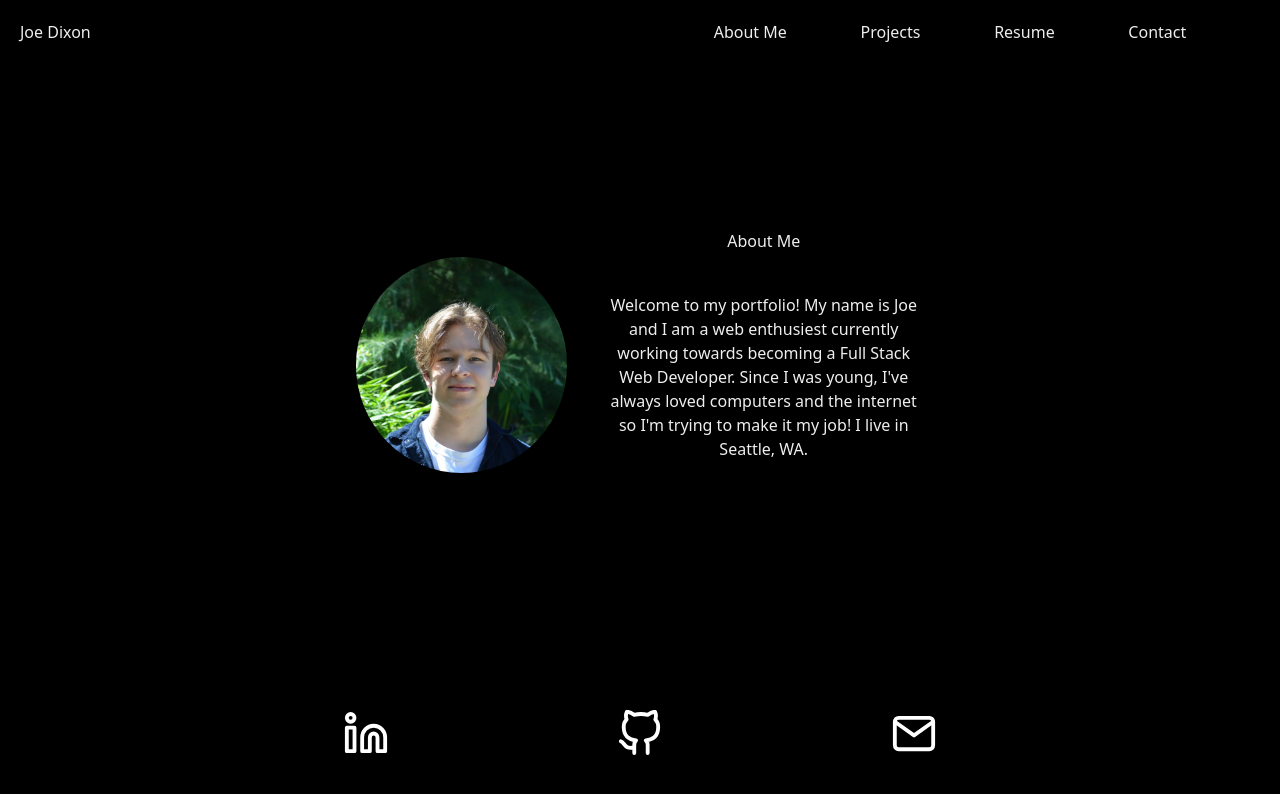
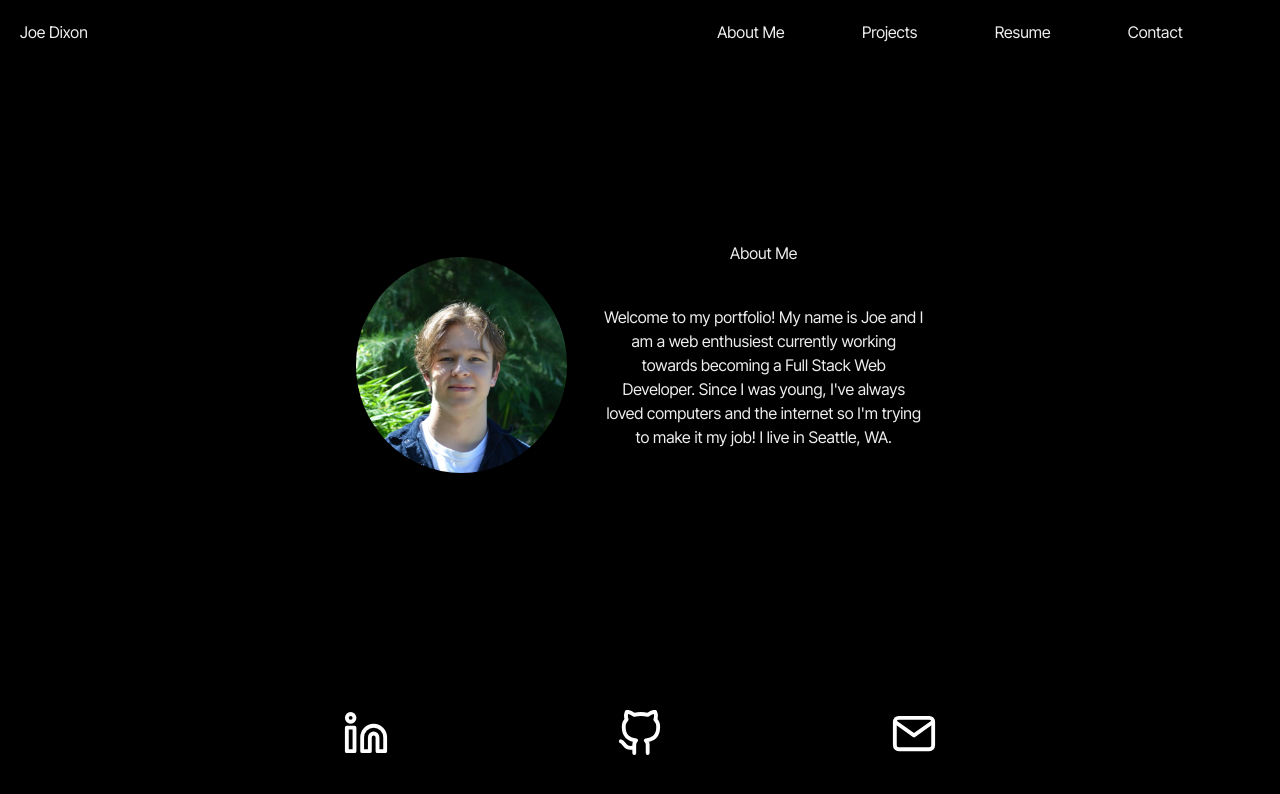
Before and after one commit to joerdixon/my-portfolio-2, a React (Create React App) app: page / in a window 1280 px wide. Shown: the top 794 px of the page. Built offline with nearby package versions, Linux system fonts and the light colour scheme.

Commit message:
font imported

```diff
--- a/public/index.html
+++ b/public/index.html
@@ -1,16 +1,17 @@
 <!DOCTYPE html>
 <html lang="en">
+
 <head>
   <meta charset="utf-8" />
   <link rel="icon" href="%PUBLIC_URL%/favicon.ico" />
   <meta name="viewport" content="width=device-width, initial-scale=1" />
   <meta name="theme-color" content="#000000" />
   <link rel="icon" type="image/x-icon" href="./favicon.ico">
-    <meta
-      name="description"
-      content="Web site created using create-react-app"
-    />
+  <meta name="description" content="Web site created using create-react-app" />
   <link rel="apple-touch-icon" href="%PUBLIC_URL%/logo192.png" />
+  <link rel="preconnect" href="https://fonts.googleapis.com">
+  <link rel="preconnect" href="https://fonts.gstatic.com" crossorigin>
+  <link href="https://fonts.googleapis.com/css2?family=Inter+Tight&display=swap" rel="stylesheet">
   <!--
       manifest.json provides metadata used when your web app is installed on a
       user's mobile device or desktop. See https://developers.google.com/web/fundamentals/web-app-manifest/
@@ -27,18 +28,10 @@
     -->
   <title>Joe Dixon</title>
 </head>
+
 <body>
   <noscript>You need to enable JavaScript to run this app.</noscript>
   <div id="root"></div>
-    <!--
-      This HTML file is a template.
-      If you open it directly in the browser, you will see an empty page.
+</body>
 
-      You can add webfonts, meta tags, or analytics to this file.
-      The build step will place the bundled scripts into the <body> tag.
-
-      To begin the development, run `npm start` or `yarn start`.
-      To create a production bundle, use `npm run build` or `yarn build`.
-    -->
-  </body>
 </html>
--- a/src/App.js
+++ b/src/App.js
@@ -10,7 +10,7 @@ function App() {
   const [view, setView] = useState("about")
 
   return (
-    <div className="App h-screen bg-black flex flex-col justify-between text-main-text">
+    <div className="App h-screen bg-black flex flex-col justify-between text-main-text font-main">
       <Header view={view} setView={setView} />
       <Page view={view}/>
       <Footer />
--- a/src/components/Frameponents/Footer/Footer.jsx
+++ b/src/components/Frameponents/Footer/Footer.jsx
@@ -7,12 +7,13 @@ import lcsvg from '../../../assets/leetcode.svg'
 import gmsvg from '../../../assets/mail.svg'
 
 function Footer() {
+    // TODO: Figure out why links are shifting dimensions on hover.
     return (
     <div className='footer-container w-4/5 my-0 mx-auto flex justify-evenly items-center h-1/6'>
         <ul className='footer-links w-full flex justify-evenly items-center h-2/3'>
             <a className="transition-transform-colors hover:bg-li-blue hover:-translate-y-1 duration-500 rounded-full" href="https://www.linkedin.com/in/joerdixon/" target='_blank' name="Link to Joe's LinkedIn"><img className="footerlink" src={lisvg} alt="LinkedIn logo" /></a>
             <a className="transition-transform-colors hover:bg-gh-grey hover:-translate-y-1 duration-500 rounded-full" href="https://github.com/joerdixon" target='_blank' name="Link to Joe's GitHub Profile"><img className="footerlink" src={ghsvg} alt="GitHub logo" /></a>
-            <a className="transition-transform-colors hover:bg-gm-red hover:-translate-y-1 duration-500 rounded-full" href="https://leetcode.com/joseph35dixon/" target='_blank' name="Link to create and send an email."><img className="footerlink" src={gmsvg} alt="LeetCode logo." /></a>
+            <a className="transition-transform-colors hover:bg-gm-red hover:-translate-y-1 duration-500 rounded-full" href="mailto:joseph35dixon@gmail.com" target='_blank' name="Link to create and send an email."><img className="footerlink" src={gmsvg} alt="Mail logo." /></a>
         </ul>
     </div>
     )
--- a/src/styles.css
+++ b/src/styles.css
@@ -24,6 +24,10 @@
     --main-font: sans-serif;
 }
 
+body {
+    font-family: main;
+}
+
 a {
     text-decoration: none;
     color: #ddd;
--- a/tailwind.config.js
+++ b/tailwind.config.js
@@ -19,7 +19,7 @@ module.exports = {
       },
       fontFamily: {
         // Fonts
-        'main': 'sans-serif',
+        'main': '"Inter Tight"',
         'alt': 'serif',
         'display': 'Papyrus',
       },
```
Lines whose indentation alone changed are shown as unchanged.
